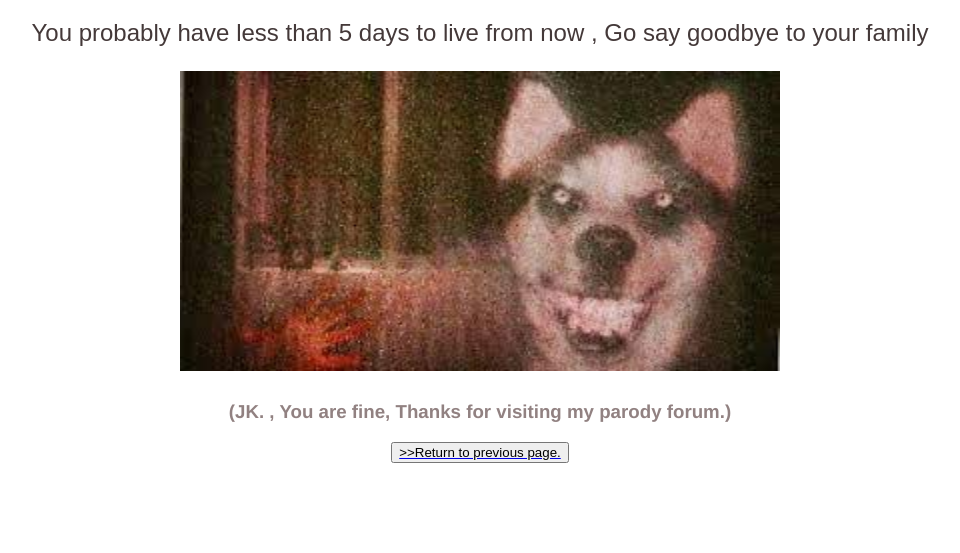
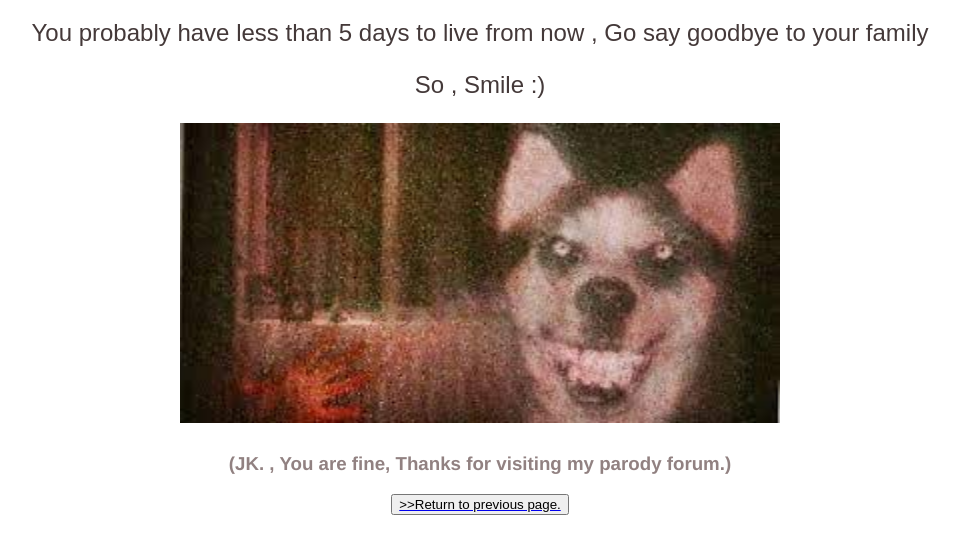
Before and after one commit to Bolt4Action/fcc_survey, a plain HTML site: page survey_complete.html in a window 1280 px wide. Shown: the part 173-726 px from the top of the page, without its empty margins (160-1120 px from the left). Drawn offline with Linux system fonts and the light colour scheme.

Commit message:
Update survey_complete.html

```diff
--- a/survey_complete.html
+++ b/survey_complete.html
@@ -8,6 +8,7 @@
     <body>
     <h1>Thanks for submitting the form!</h1>
         <p>You probably have less than 5 days to live from now , Go say goodbye to your family<p>
+        <p> So , Smile :)<p>
             <img src="smile_dog.jpeg" height="300px" width="600px">
             <h3>(JK. , You are fine, Thanks for visiting my parody forum.)</h3>
             <a href="index.html">
```
